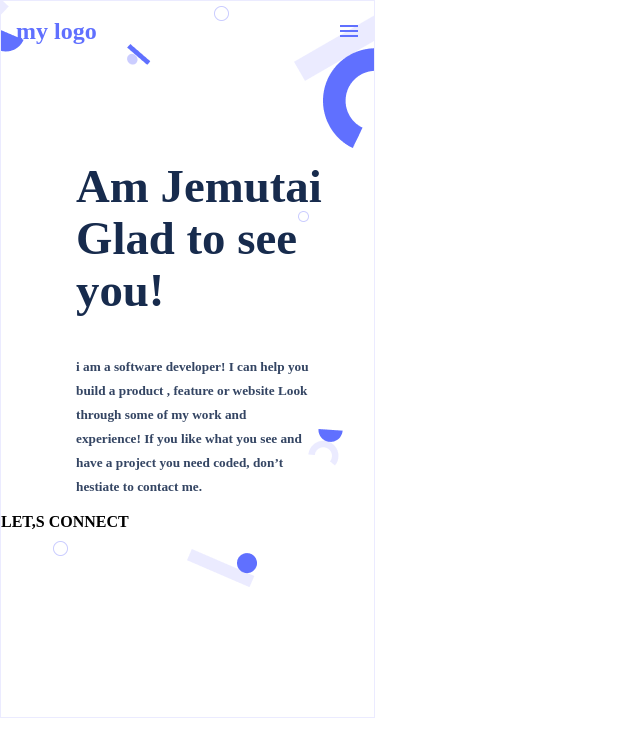
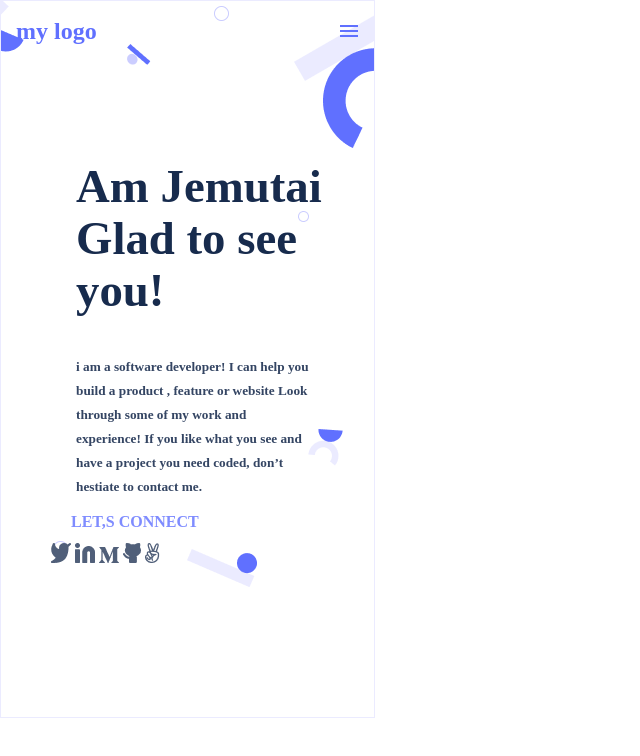
Before and after one commit to jemutakiplagat/pwebportifolio, a website: page index.html in a window 1280 px wide. Shown: the whole page, without its empty margins (0-640 px from the left). Drawn offline with Linux system fonts and the light colour scheme.

Commit message:
Add icons on the .html file and other changes in the .css file

```diff
--- a/index.html
+++ b/index.html
@@ -25,8 +25,15 @@
             <h5> i am a software developer! I can help you <br>build a product , feature or website Look<br> through some of my work and<br>experience! If you like what you see and<br> have a project you need coded, don’t<br> hestiate to contact me.</h5>
         </div>
         <footer>
+            <div class="connect">
+                <h4>LET,S CONNECT</h4>
+            </div>
             <div class="icons">
-                <h4>LET,S CONNECT</h4>
+                <img src="images.jpg/Vector.png" alt="">
+                <img src="images.jpg/Linkedin icon.png" alt="">
+                <img src="images.jpg/Vector (1).png" alt="">
+                <img src="images.jpg/Vector (2).png" alt="">
+                <img src="images.jpg/Vector (3).png" alt="">
             </div>
         </footer>
     </main>
--- a/style.css
+++ b/style.css
@@ -129,9 +129,23 @@ flex-grow: 0;
 margin: 12px 0px;
 padding-left: 75px;
 }
-.connect{
+
+.connect {
     padding-left: 70px;
-    ;
-    color: #7F8CFF
+    color: #7F8CFF;
 
 }
+.icons {
+
+position: static;
+width: 170.17px;
+height: 20px;
+left: 24px;
+top: 470px;
+flex: none;
+order: 3;
+flex-grow: 0;
+margin: 12px 0px;
+padding-left: 50px;
+
+}
```
